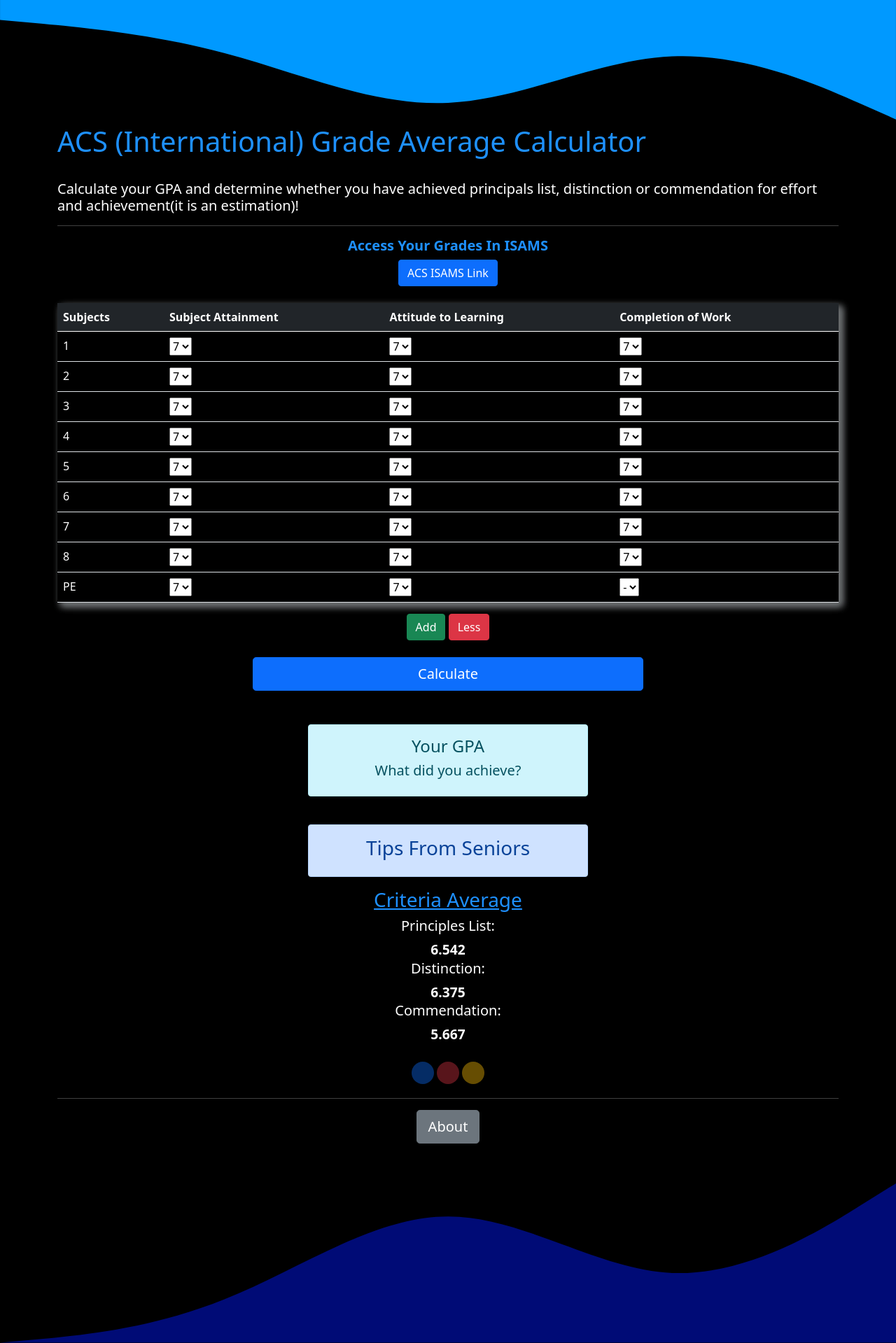
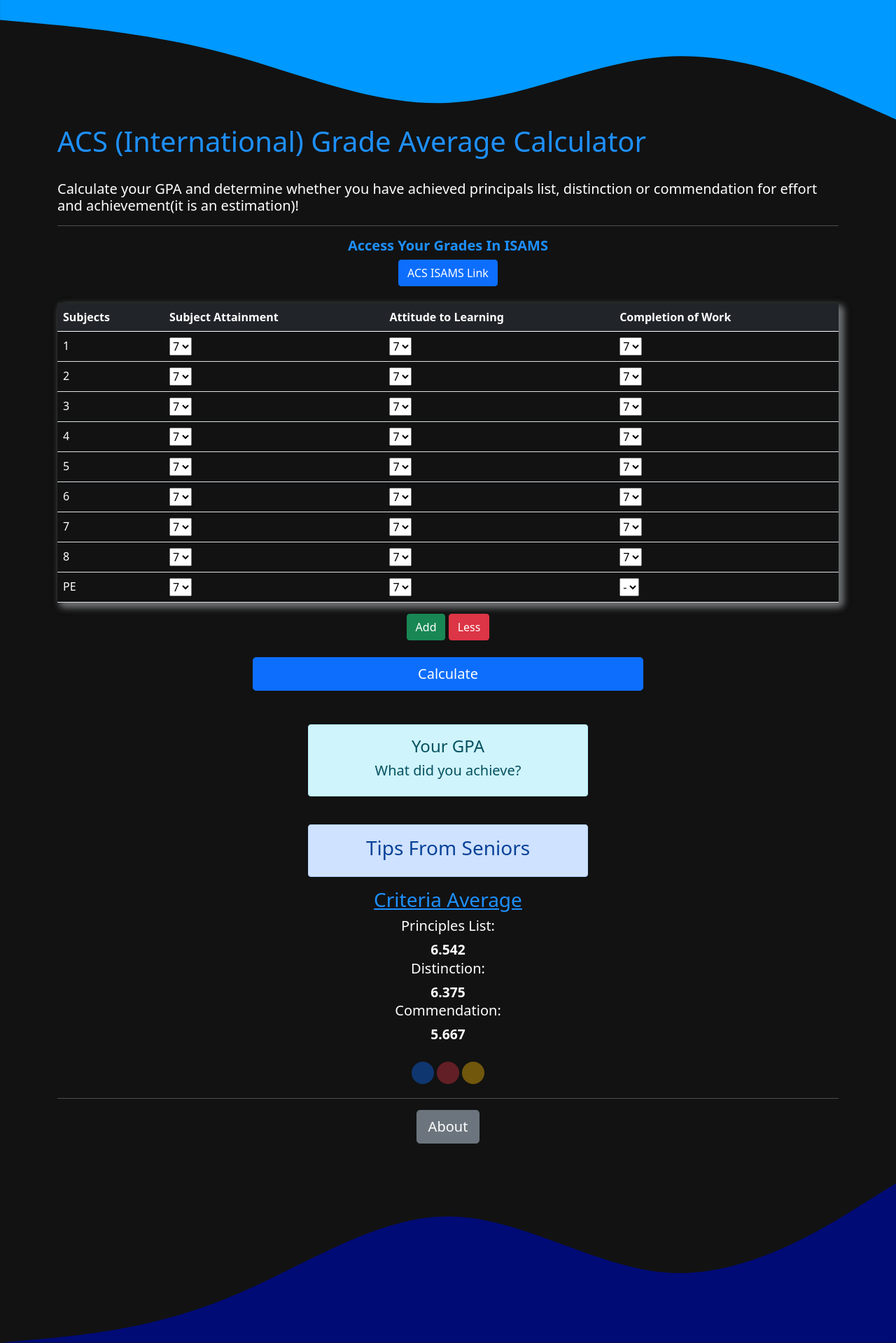
Before and after one commit to EmmanuelQC/acsi-gpa-web, a Flask app: page / in a window 1280 px wide. Shown: the whole page at 70% size. Run offline with Flask 2, Linux system fonts and the light colour scheme.

Commit message:
Update index.html

```diff
--- a/templates/index.html
+++ b/templates/index.html
@@ -10,7 +10,7 @@
     <!-- Bootstrap CSS -->
     <link href="https://cdn.jsdelivr.net/npm/bootstrap@5.0.0-beta2/dist/css/bootstrap.min.css" rel="stylesheet" integrity="sha384-BmbxuPwQa2lc/FVzBcNJ7UAyJxM6wuqIj61tLrc4wSX0szH/Ev+nYRRuWlolflfl" crossorigin="anonymous">
 
-    <title>GPA Calculator</title>
+    <title>ACS Calculator</title>
     <style>
         .results {
             border-radius: 15rem;
@@ -244,7 +244,7 @@
         }
     </script>
 </head>
-<body style="background-color: black; color: white;">
+<body style="background-color: #121212; color: white;">
     <svg xmlns="http://www.w3.org/2000/svg" viewBox="0 0 1440 200"><path fill="#0099ff" fill-opacity="1" d="M0,32L60,37.3C120,43,240,53,360,85.3C480,117,600,171,720,165.3C840,160,960,96,1080,90.7C1200,85,1320,139,1380,165.3L1440,192L1440,0L1380,0C1320,0,1200,0,1080,0C960,0,840,0,720,0C600,0,480,0,360,0C240,0,120,0,60,0L0,0Z"></path></svg>
     <div class="container-sm">
         <h1 style="color: dodgerblue">
```
